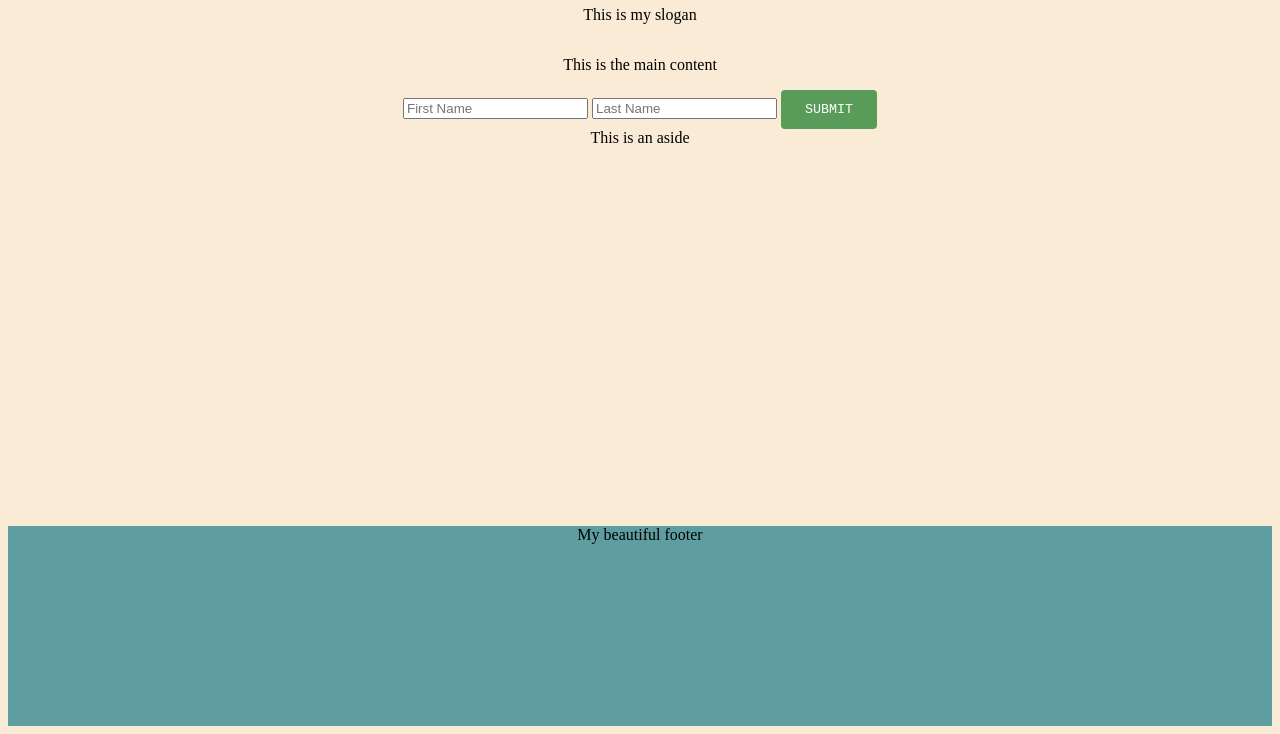
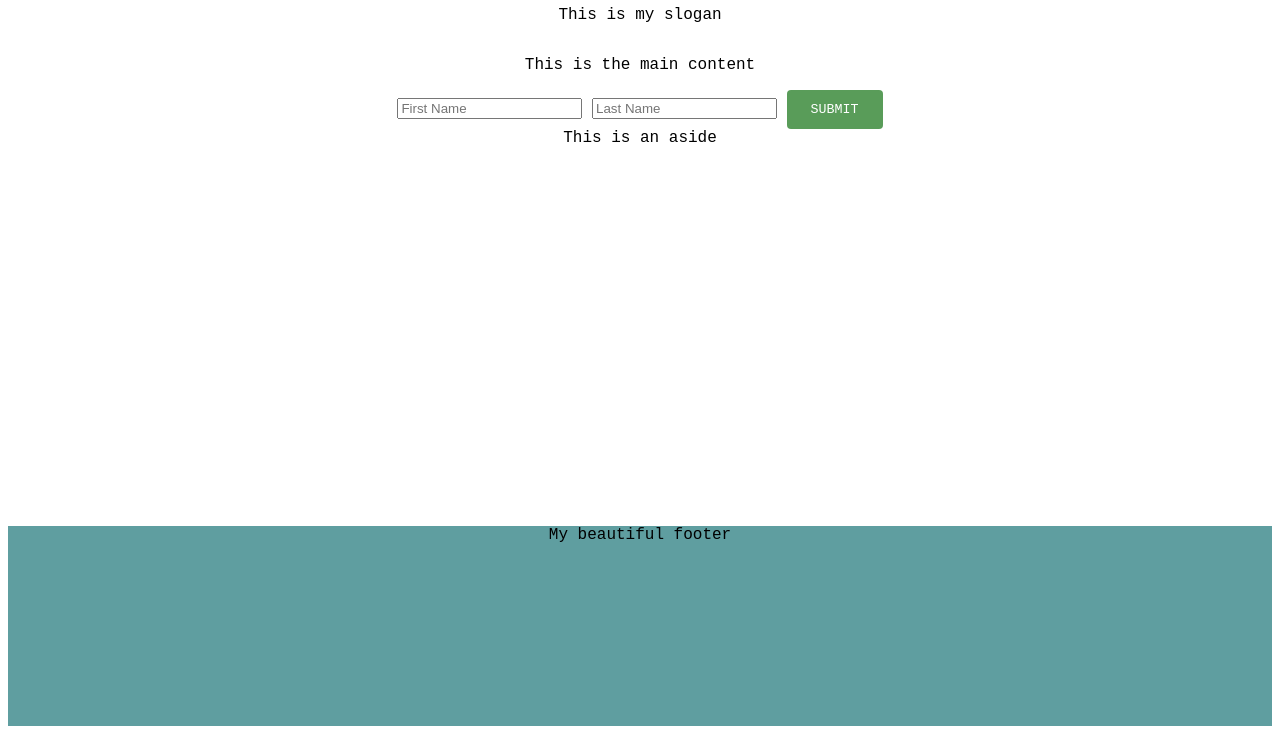
Before and after one commit to sarahosterhed/workflow-git, a plain HTML site: page index.html in a window 1280 px wide. Shown: the part 82-816 px from the top of the page. Drawn offline with Linux system fonts and the light colour scheme.

Commit message:
Updated font styling

```diff
--- a/styles/style.css
+++ b/styles/style.css
@@ -1,10 +1,11 @@
 body {
-    background-color: antiquewhite;
+    background-color: white;
     height: 100vh;
     display: flex;
     flex-direction: column;
     align-items: center;
     justify-content: center;
+    font-family: "circular", monospace, sans-serif;
 }
 
 footer {
```
